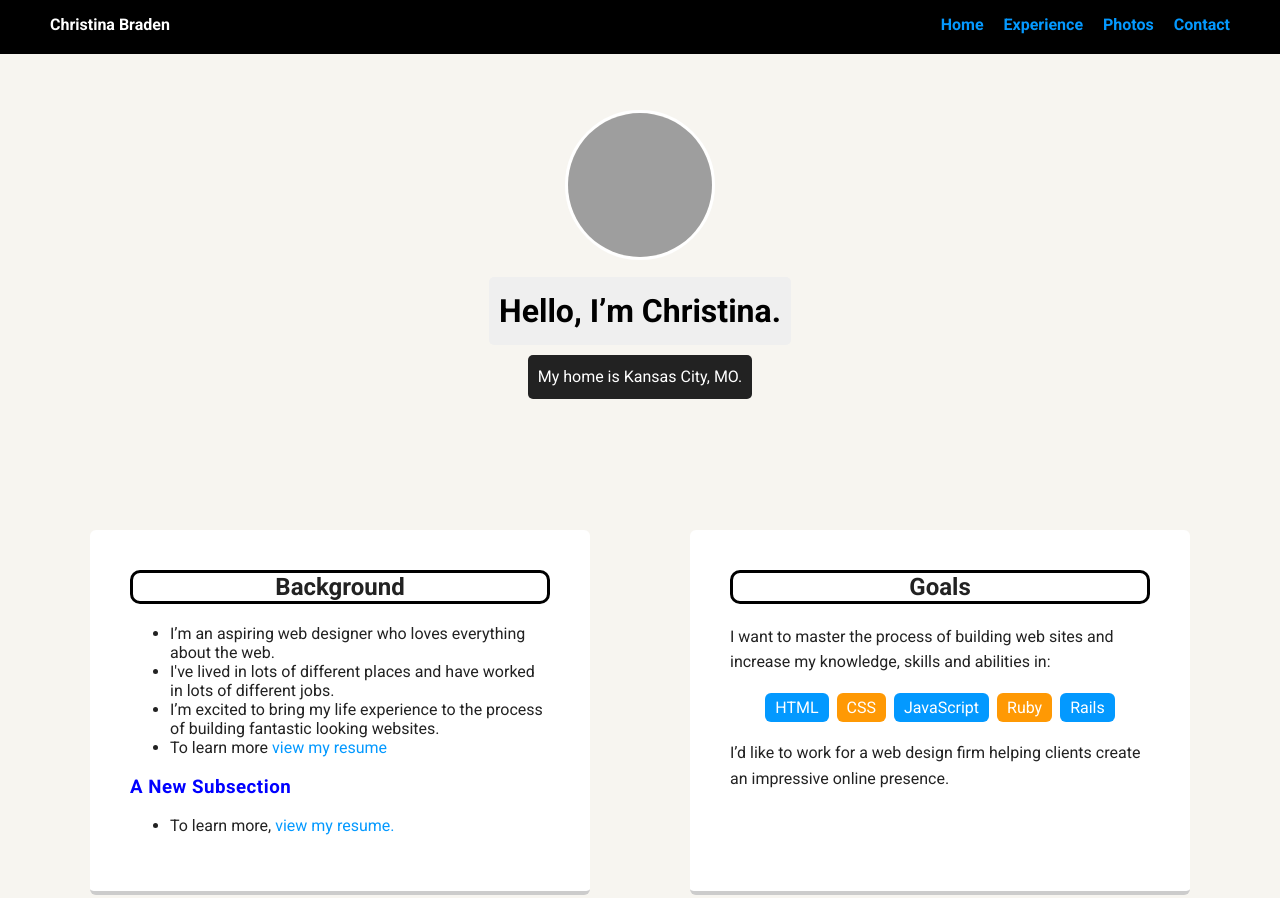
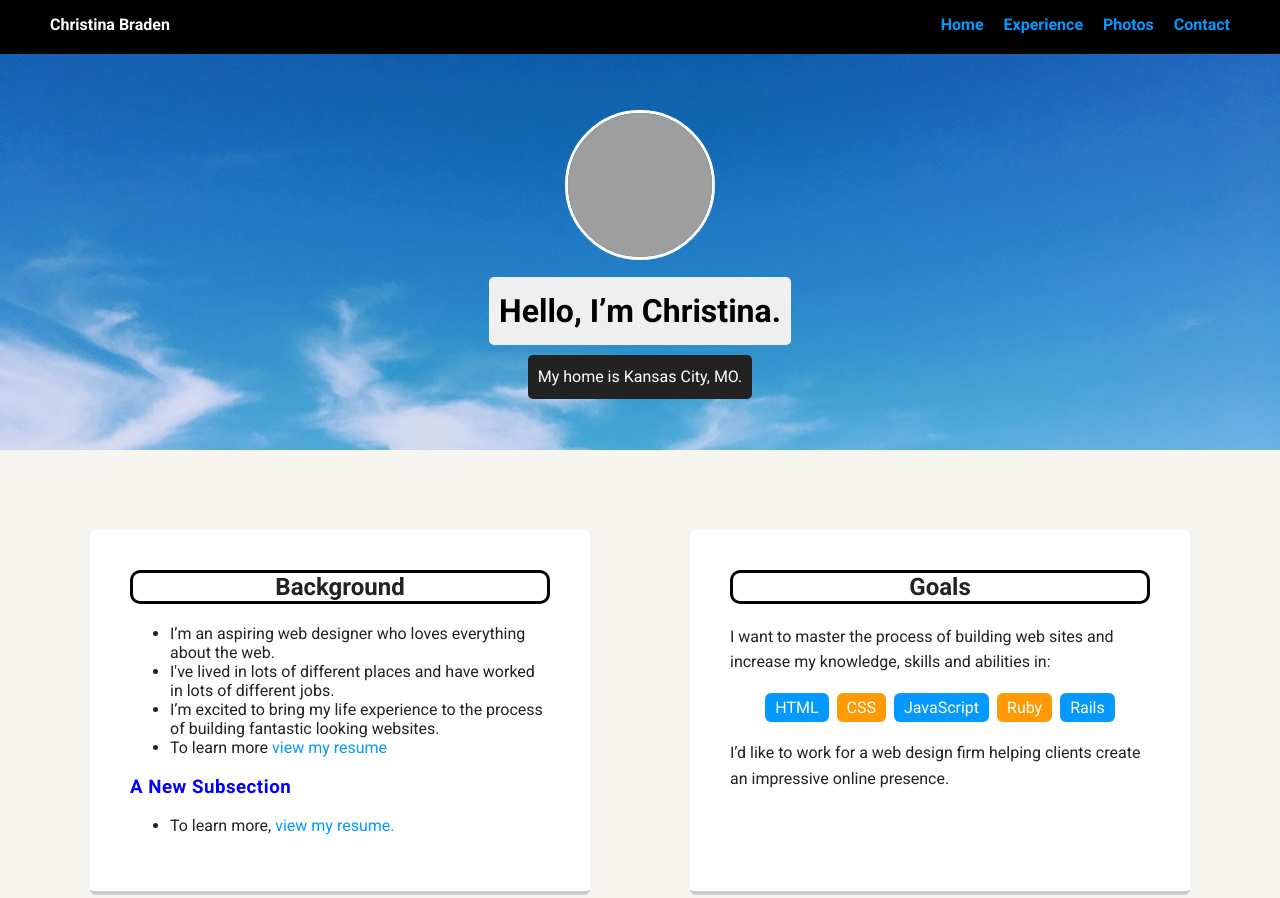
Before and after one commit to Cmbraden/Cmbraden.github.io, a plain HTML site: page index.html in a window 1280 px wide. Shown: the top 898 px of the page. Drawn offline with Linux system fonts and the light colour scheme; grey boxes are pictures that could not be loaded; a web font is replaced by a local one.

Commit message:
Update CSS style sheet
added Kansas City image to header

```diff
--- a/styles.css
+++ b/styles.css
@@ -54,7 +54,7 @@ a:hover {
 
 header {
   text-align: center;
-  background: url('images/portland.jpg') no-repeat top center ;
+  background: url('images/kansas_city2.jpg') no-repeat top center ;
   background-size: cover;
   overflow: hidden;
   padding-top: 60px;
```
